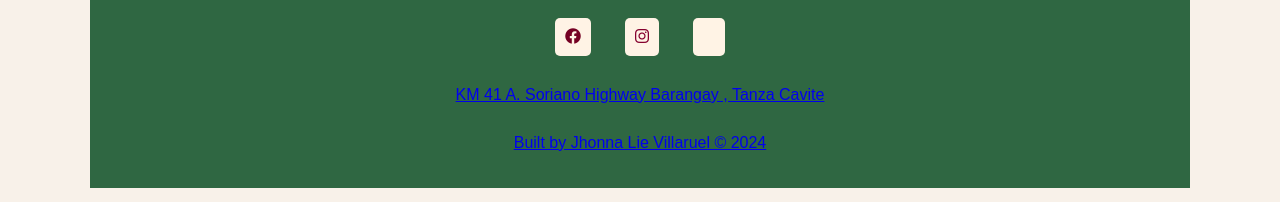
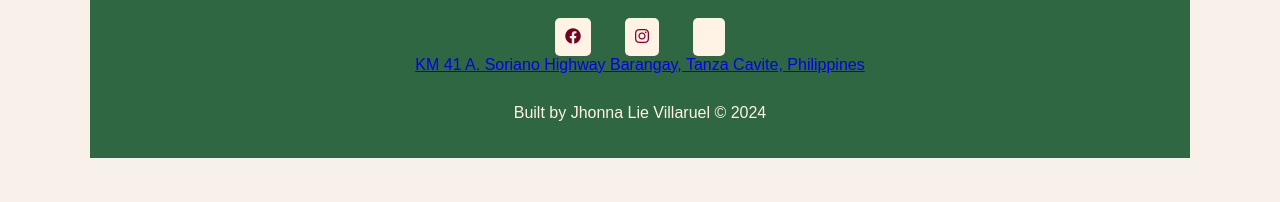
Before and after one commit to indyilvllrll/tanza1, a plain HTML site: page index.html in a window 1280 px wide. Shown: the part 5621-5823 px from the top of the page. Drawn offline with nearby package versions, Linux system fonts and the light colour scheme; some icons are missing; a small style sheet from the web is missing; a web font is replaced by a local one.

Commit message:
Update index.html

```diff
--- a/index.html
+++ b/index.html
@@ -307,7 +307,9 @@
         </div>
 
         <!-- Copyright Notice -->
-         <p><a href = "https://maps.app.goo.gl/oW3pyWQbRgPwBdZp8"</a> KM 41 A. Soriano Highway Barangay , Tanza Cavite </p>
+      <a href = "https://maps.app.goo.gl/oW3pyWQbRgPwBdZp8"
+         <p> KM 41 A. Soriano Highway Barangay, Tanza Cavite, Philippines </p>
+      </a>
         <p>Built by Jhonna Lie Villaruel © 2024</p>
 
 
```
